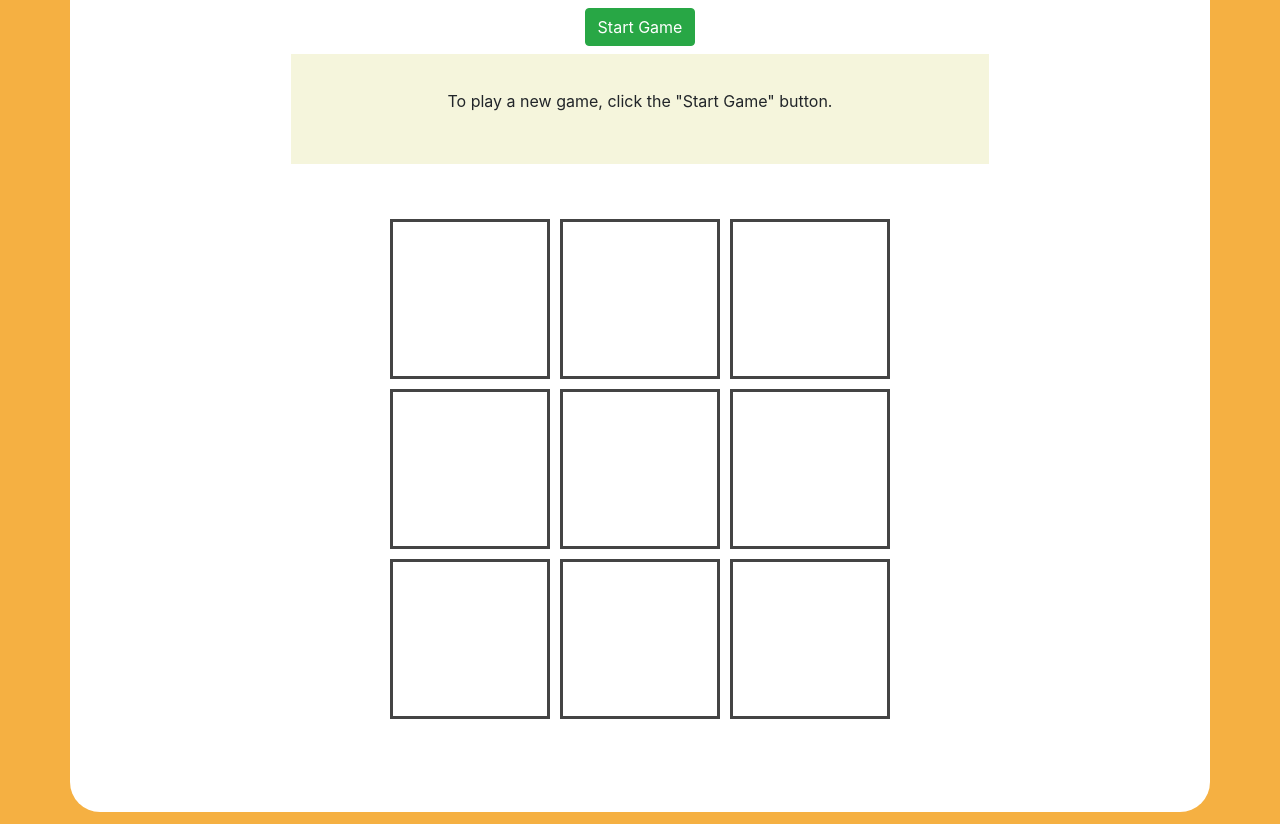
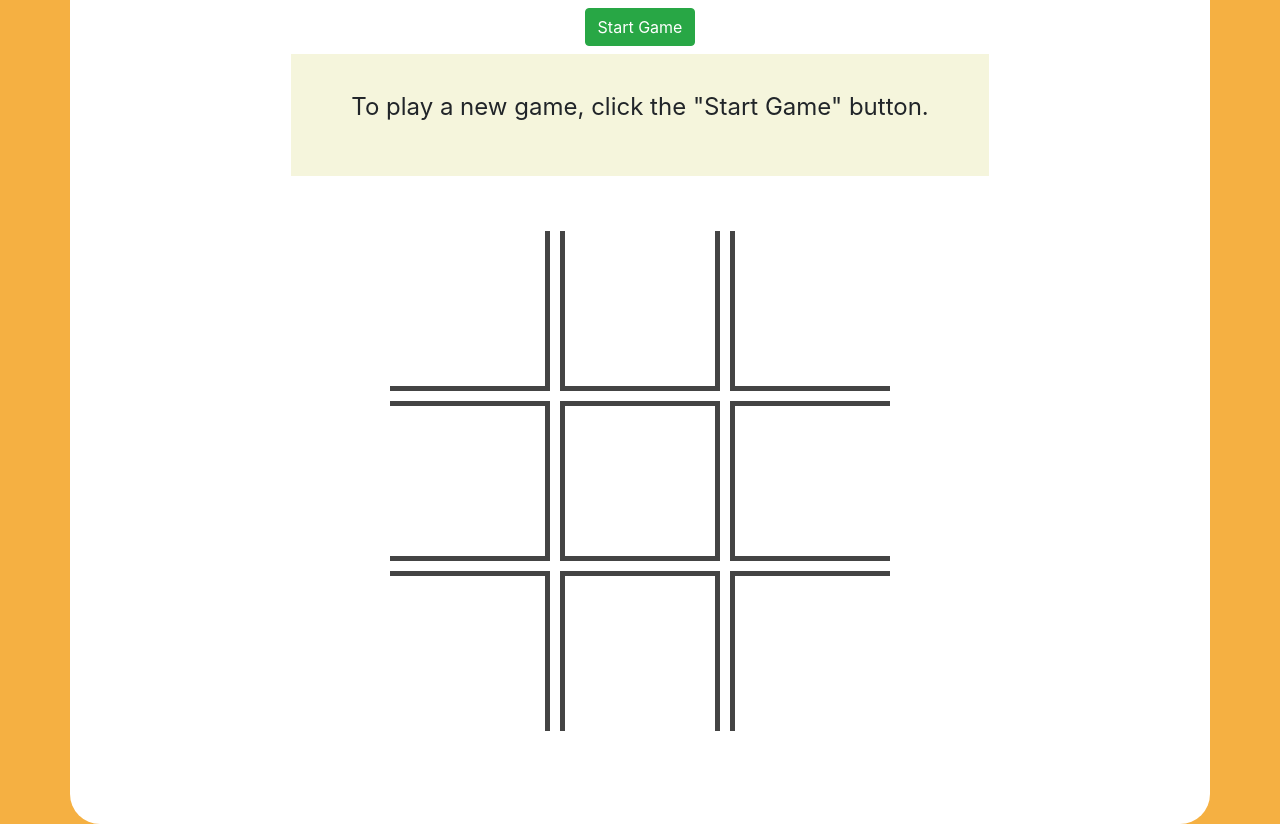
Before and after one commit to tori-parmz/Week-11-Tic-Tac-Toe, a website: page index.html in a window 1280 px wide. Shown: the part 146-970 px from the top of the page. Drawn offline with nearby package versions, Linux system fonts and the light colour scheme.

Commit message:
fifth commit

```diff
--- a/game.js
+++ b/game.js
@@ -1,17 +1,18 @@
-
-//console.log($('body'));
-
+//game constants
 const gameInstructions = $('#instructions-text');
 const playButton = $('#game-button');
 const gameGrid = $('.grid-container');
 
+//symbols
 const xSymbol = "x";
 const oSymbol = "o";
 
+//selecting grid cells
 const gridCells = document.querySelectorAll(".grid-cell");
 
 let turn = 0;
 
+//game begins with game inactive
 let gameIsActive = false;
 let winner = null;
 
@@ -19,12 +20,9 @@
     window.location.reload();
   }
 
-
-
 //click to start game
 
 playButton.on("mousedown", () => {
-    //console.log('Button works');
     if(playButton.text() === 'Start Game') {
         playButton.text('Reset Game');
         playButton.removeClass('btn btn-success');
@@ -43,17 +41,20 @@
     }
 });
 
-//fill in the grid
+//update instructions
 
-function fillTheGrid() {
+function fillTheGrid(e) {
     if (gameIsActive === true){
+        for (const gridCell of gridCells){
   if (turn % 2 === 0) {
         console.log("x turn");
         gameInstructions.html(`Player ${xSymbol} take your turn.`);
+
+
     } else {
         console.log("o turn");
         gameInstructions.html(`Player ${oSymbol} take your turn.`);
-    }
+    }}
     turn++;
     console.log(turn);}
     }
@@ -68,6 +69,7 @@
 
 //find a winner
 
+//creates event listener for each cell that is clicked
 for (const gridCell of gridCells) {
     //handles a cell of all cells
 
--- a/styles.css
+++ b/styles.css
@@ -22,13 +22,42 @@
     margin: 0%, 5%;
   }
 
+
   .grid-cell {
     width: 10rem;
     height: 10rem;
-    border: 3px solid #444;
+    border: 5px solid #444;
     display: flex;
     justify-content: center;
     align-items: center;
     position: relative;
     cursor: pointer;
   }
+
+  p {
+    font-size: x-large;
+  }
+
+  /* removes the top border */
+.grid-cell:first-child,
+.grid-cell:nth-child(2),
+.grid-cell:nth-child(3) {
+  border-top: none;
+}
+
+/* removes the left border */
+.grid-cell:nth-child(3n + 1) {
+  border-left: none;
+}
+
+/* removes the right border */
+.grid-cell:nth-child(3n + 3) {
+  border-right: none;
+}
+
+/* removes the bottom border */
+.grid-cell:last-child,
+.grid-cell:nth-last-child(2),
+.grid-cell:nth-last-child(3) {
+  border-bottom: none;
+}
```
